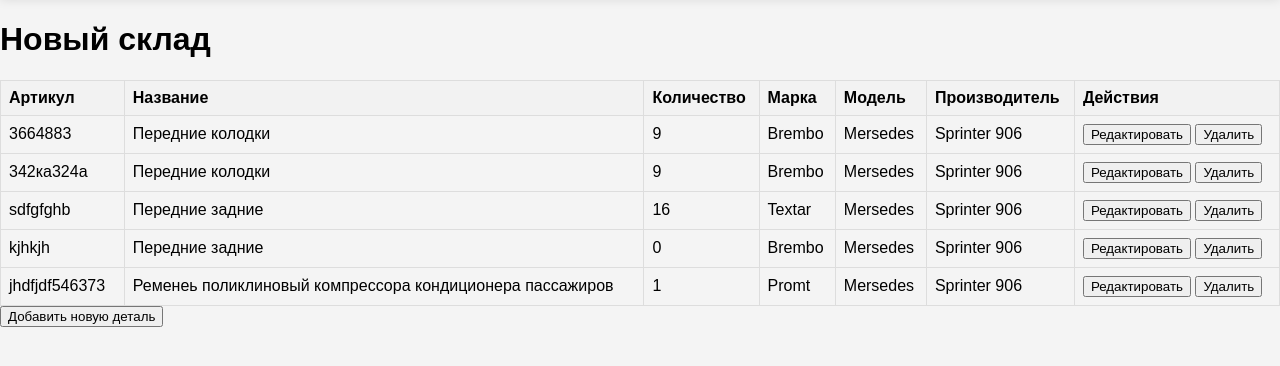
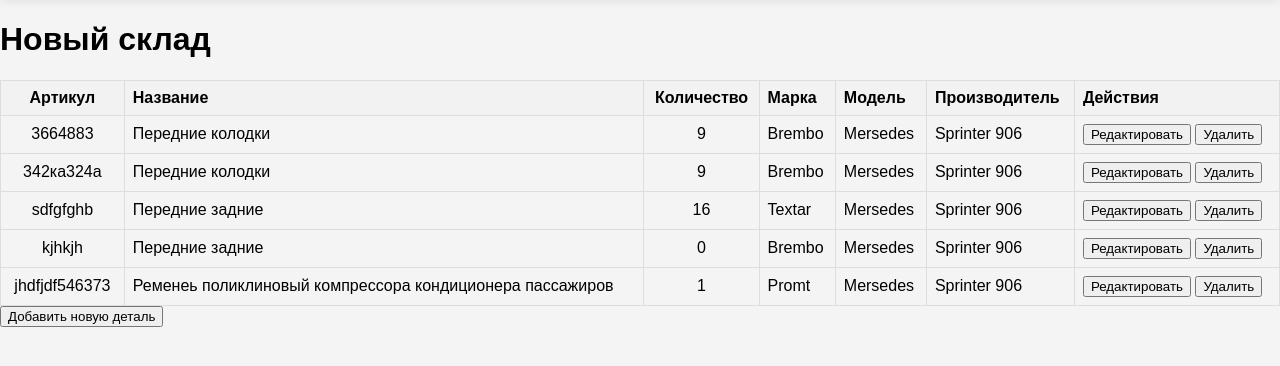
Before and after one commit to kollisey1418/MediteranExpress_First_BD, a Django app: page /warehouse-new/ in a window 1280 px wide. Shown: the part 48-414 px from the top of the page. Run offline with Django 5.2, Linux system fonts and the light colour scheme; data comes from the database, SQL or seed files in the repository; both versions use the stored data as it was after the commit.

Commit message:
Центрируем текст

```diff
--- a/main/templates/main/warehouse_new.html
+++ b/main/templates/main/warehouse_new.html
@@ -20,15 +20,18 @@
     th {
         background-color: #f2f2f2;
     }
+    .center-text {
+        text-align: center;
+    }
 </style>
 
 <h1>Новый склад</h1>
 <table>
     <thead>
         <tr>
-            <th>Артикул</th>
+            <th class="center-text">Артикул</th>
             <th>Название</th>
-            <th>Количество</th>
+            <th class="center-text">Количество</th>
             <th>Марка</th>
             <th>Модель</th>
             <th>Производитель</th>
@@ -38,9 +41,9 @@
     <tbody>
         {% for item in items %}
         <tr>
-            <td style="width: 12ch;">{{ item.part_number }}</td>
+            <td class="center-text" style="width: 12ch;">{{ item.part_number }}</td>
             <td>{{ item.name }}</td>
-            <td>{{ item.quantity }}</td>
+            <td class="center-text">{{ item.quantity }}</td>
             <td>{{ item.brand }}</td>
             <td>{{ item.model }}</td>
             <td>{{ item.manufacturer }}</td>
```
Also changed, not shown: db.sqlite3.
